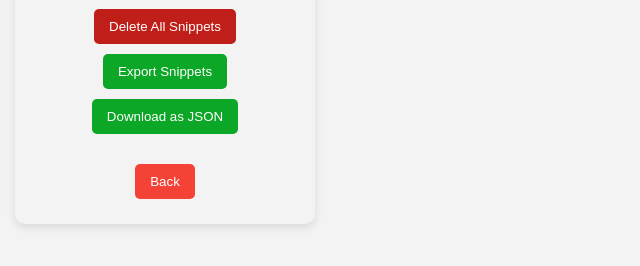
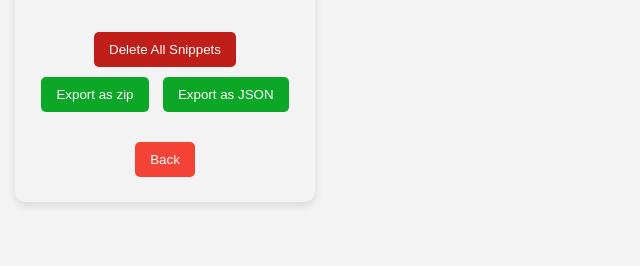
Before and after one commit to EdinMhc/SnippetSaver, a browser extension: page Settings/settings.html in a window 1280 px wide. Shown: the part 354-620 px from the top of the page, without its empty margins (0-640 px from the left). Drawn offline with Linux system fonts and the light colour scheme.

Commit message:
Fix minor issues

```diff
--- a/Settings/settings.html
+++ b/Settings/settings.html
@@ -17,8 +17,8 @@
         <h1 id="settingsHeader">Settings</h1>
         <div class="button-group">
             <button id="deleteAll">Delete All Snippets</button>
-            <button id="exportSnippets">Export Snippets</button>
-            <button id="downloadJson">Download as JSON</button>
+            <button id="exportSnippets">Export as zip</button>
+            <button id="downloadJson">Export as JSON</button>
         </div>
         <button id="backToMain" class="back-button">Back</button>
     </div>
--- a/Style/snippet.css
+++ b/Style/snippet.css
@@ -81,7 +81,7 @@ a:hover {
     gap: 5px;
     margin-right: 10px;
     z-index: 1000;
-    background-color: #454545;
+    background-color: white;
     width: 100%;
     padding-top: 5px;
     padding-bottom: 5px;
@@ -201,3 +201,7 @@ input[type="checkbox"]:checked::after {
 .dark-theme #snippetCode{
     color: black;
 }
+
+.dark-theme #toolBar{
+    background-color: #454545
+}
```
